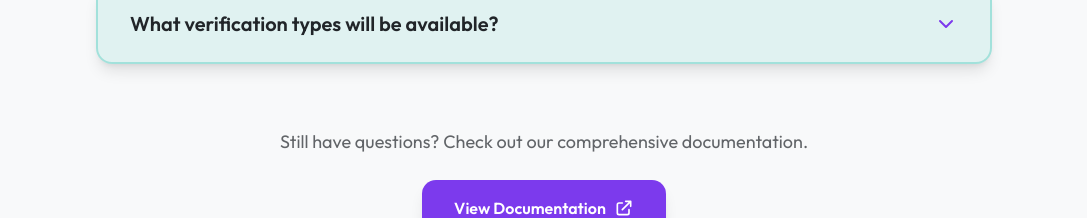
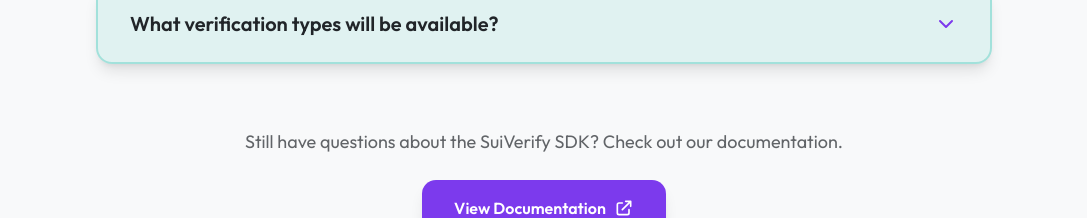
Before and after one commit to SuiVerify/suiverify-landing, a Next.js app: page / in a window 1280 px wide. Shown: the part 4720-4938 px from the top of the page, without its empty margins (96-1183 px from the left). Built offline with nearby package versions, Linux system fonts and the light colour scheme; a web font is replaced by a local one.

Commit message:
fix: suiverify sdk docs added below faq section

```diff
--- a/src/components/subs/FAQs.tsx
+++ b/src/components/subs/FAQs.tsx
@@ -178,10 +178,10 @@
         {/* Bottom CTA */}
         <div className="text-center mt-12 sm:mt-16">
           <p className="text-base sm:text-lg text-charcoal-text/70 mb-4 sm:mb-6">
-            Still have questions? Check out our comprehensive documentation.
+            Still have questions about the SuiVerify SDK? Check out our documentation.
           </p>
           <a
-            href="https://suiverify.gitbook.io/suiverify/"
+            href="https://www.npmjs.com/package/suiverify-sdk"
             target="_blank"
             rel="noopener noreferrer"
             className="inline-flex items-center px-6 sm:px-8 py-3 sm:py-4 bg-primary text-white font-semibold rounded-lg sm:rounded-xl hover:bg-primary-dark transition-colors duration-200 shadow-lg hover:shadow-xl text-sm sm:text-base"
```
